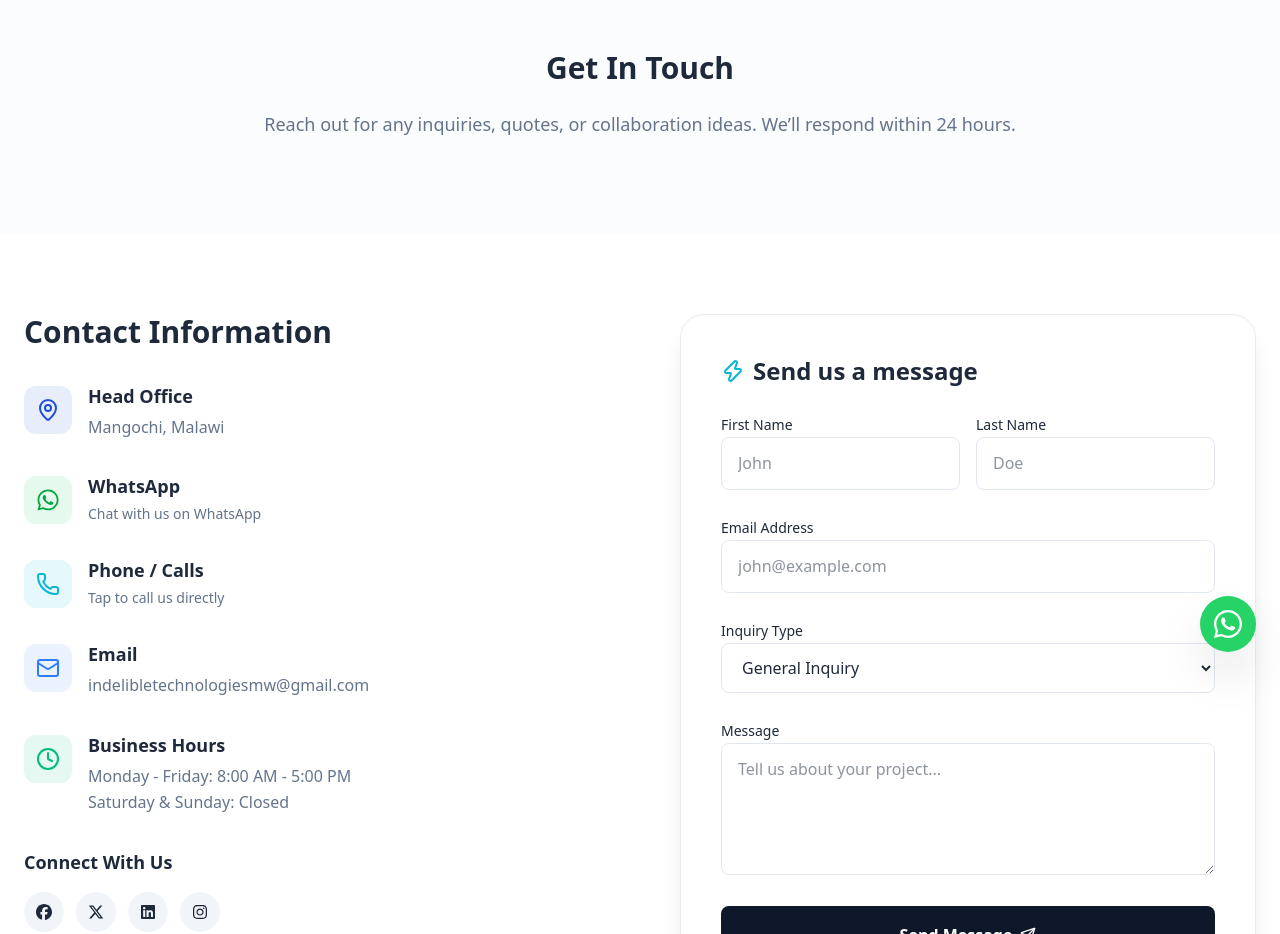
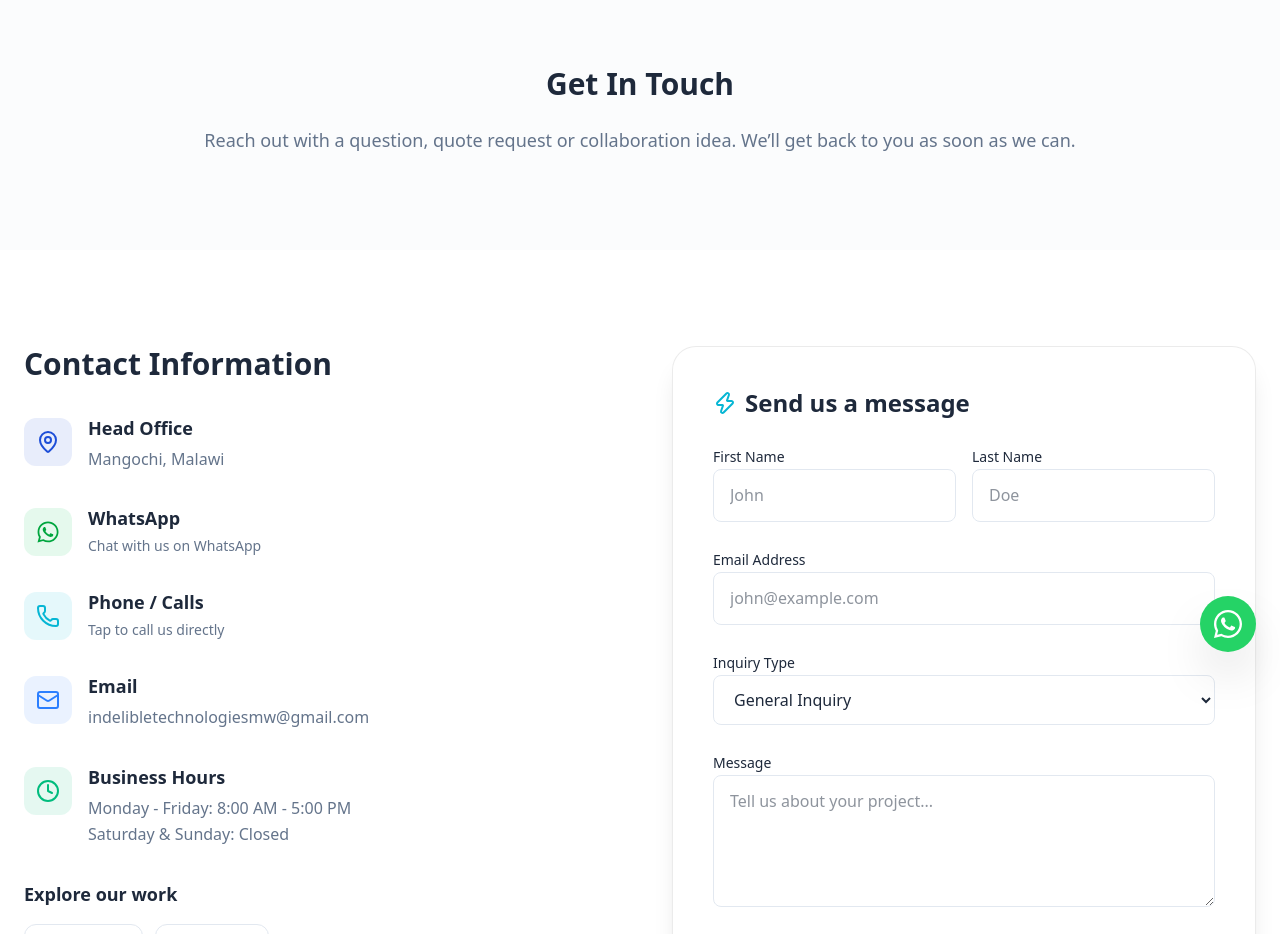
Before and after one commit to Indelible-cpu/MyWebsite, a Next.js app: page /contact in a window 1280 px wide. Shown: the part 78-1012 px from the top of the page. Built offline with nearby package versions, Linux system fonts and the light colour scheme.

Commit message:
Polish contact experience and remove dead social links

```diff
--- a/app/contact/page.tsx
+++ b/app/contact/page.tsx
@@ -1,9 +1,10 @@
 "use client";
 
 import { useState } from "react";
-import { Mail, Phone, MapPin, Clock, Send, Zap, CheckCircle2 } from "lucide-react";
+import Link from "next/link";
+import { Mail, Phone, MapPin, Clock, Send, Zap, CheckCircle2, ArrowUpRight } from "lucide-react";
 import { m } from "framer-motion";
-import { FaFacebook, FaXTwitter, FaLinkedin, FaInstagram, FaWhatsapp } from "react-icons/fa6";
+import { FaWhatsapp } from "react-icons/fa6";
 
 export default function Contact() {
   const [isSubmitting, setIsSubmitting] = useState(false);
@@ -45,31 +46,31 @@ export default function Contact() {
   return (
     <>
       {/* HEADER */}
-      <section className="pt-32 pb-16 bg-muted/30">
+      <section className="bg-muted/30 pt-32 pb-14 sm:pt-36 sm:pb-16">
         <div className="container mx-auto px-4 text-center">
-          <m.h2
+          <m.h1
             initial={{ opacity: 0, y: 20 }}
             animate={{ opacity: 1, y: 0 }}
             transition={{ duration: 0.5, delay: 0.1 }}
             className="text-3xl font-bold mb-6"
           >
             Get In Touch
-          </m.h2>
+          </m.h1>
           <m.p
             initial={{ opacity: 0, y: 20 }}
             animate={{ opacity: 1, y: 0 }}
             transition={{ duration: 0.5, delay: 0.2 }}
             className="text-lg text-muted-foreground mb-8"
           >
-            Reach out for any inquiries, quotes, or collaboration ideas. We’ll respond within 24 hours.
+            Reach out with a question, quote request or collaboration idea. We’ll get back to you as soon as we can.
           </m.p>
         </div>
       </section>
 
       {/* CONTACT CONTENT */}
-      <section className="py-20">
+      <section className="py-16 sm:py-20 lg:py-24">
         <div className="container mx-auto px-4 md:px-6">
-          <div className="grid lg:grid-cols-2 gap-12 lg:gap-20">
+          <div className="grid gap-10 lg:grid-cols-2 lg:gap-16">
 
             {/* Contact Info */}
             <m.div
@@ -134,20 +135,10 @@ export default function Contact() {
 
 
 
-                <h4 className="font-bold text-lg mb-4">Connect With Us</h4>
-                <div className="flex gap-3">
-                  <a href="#" aria-label="Facebook" className="w-10 h-10 rounded-full bg-muted flex items-center justify-center hover:bg-secondary hover:text-secondary-foreground transition-colors">
-                    <FaFacebook className="w-4 h-4" />
-                  </a>
-                  <a href="#" aria-label="X (Twitter)" className="w-10 h-10 rounded-full bg-muted flex items-center justify-center hover:bg-secondary hover:text-secondary-foreground transition-colors">
-                    <FaXTwitter className="w-4 h-4" />
-                  </a>
-                  <a href="#" aria-label="LinkedIn" className="w-10 h-10 rounded-full bg-muted flex items-center justify-center hover:bg-secondary hover:text-secondary-foreground transition-colors">
-                    <FaLinkedin className="w-4 h-4" />
-                  </a>
-                  <a href="#" aria-label="Instagram" className="w-10 h-10 rounded-full bg-muted flex items-center justify-center hover:bg-secondary hover:text-secondary-foreground transition-colors">
-                    <FaInstagram className="w-4 h-4" />
-                  </a>
+                <h4 className="mb-4 text-lg font-bold">Explore our work</h4>
+                <div className="flex flex-wrap gap-3">
+                  <Link href="/portfolio" className="inline-flex items-center gap-2 rounded-xl border border-border bg-background px-4 py-3 text-sm font-semibold transition-colors hover:border-secondary/50 hover:text-secondary">Portfolio <ArrowUpRight className="h-4 w-4" /></Link>
+                  <a href="https://f7ky9nc8.eyivo.com" target="_blank" rel="noopener noreferrer" className="inline-flex items-center gap-2 rounded-xl border border-border bg-background px-4 py-3 text-sm font-semibold transition-colors hover:border-secondary/50 hover:text-secondary">ShopMe <ArrowUpRight className="h-4 w-4" /></a>
                 </div>
               </div>
             </m.div>
@@ -170,14 +161,14 @@ export default function Contact() {
                   <div className="bg-emerald-500/10 border border-emerald-500/20 text-emerald-600 p-6 rounded-xl text-center">
                     <CheckCircle2 className="h-12 w-12 mx-auto mb-4 text-emerald-500" />
                     <h3 className="text-xl font-bold mb-2">Message Sent Successfully!</h3>
-                    <p>Thank you for reaching out to Indelible Technologies. Our team will get back to you within 24 hours.</p>
+                    <p>Thank you for reaching out to Indelible Technologies. We’ll review your message and get back to you as soon as we can.</p>
                     <button onClick={() => setSubmitted(false)} className="mt-6 text-emerald-600 font-semibold underline">
                       Send another message
                     </button>
                   </div>
                 ) : (
                   <form onSubmit={handleSubmit} className="space-y-6">
-                    <div className="grid grid-cols-2 gap-4">
+                    <div className="grid grid-cols-1 gap-4 sm:grid-cols-2">
                       <div className="space-y-2">
                         <label htmlFor="firstName" className="text-sm font-medium">First Name</label>
                         <input name="firstName" required id="firstName" type="text" className="w-full px-4 py-3 rounded-lg border border-border bg-background focus:outline-none focus:ring-2 focus:ring-secondary transition-all" placeholder="John" />
```
